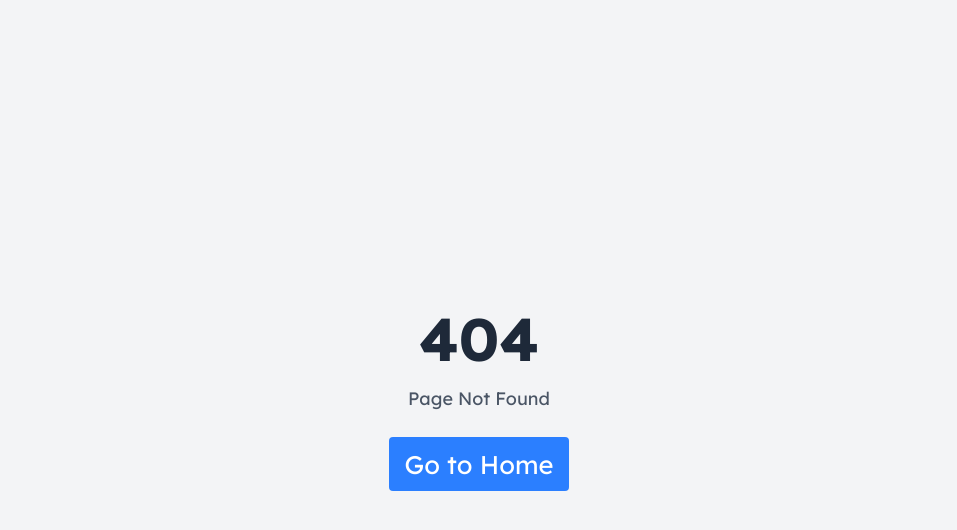
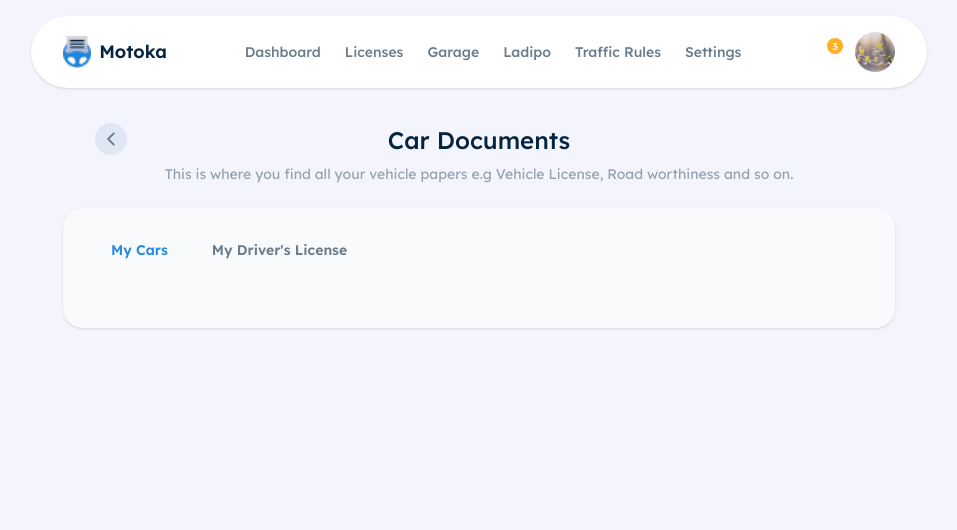
Before and after one commit to aderogbasamuel/motokademo, a React (Vite) app: page /car-documents in a window 1280 px wide. Before the commit this address had no page. Shown: the top 530 px of the page, without its empty margins (161-1118 px from the left). Built offline with nearby package versions, Linux system fonts and the light colour scheme; some icons are missing.

Commit message:
feat: Add CarDocuments page and DocumentsNav component for car document management

```diff
--- a/src/App.jsx
+++ b/src/App.jsx
@@ -31,6 +31,7 @@ import TrafficRules from "./features/trafficrules/TrafficRules.jsx";
 // import AuthLayout from "./features/auth/AuthLayout.jsx";
 import AppLayout from "./components/AppLayout";
 import Errorpage from "./404page.jsx";
+import CarDocuments from "./pages/CarDocuments.jsx";
 // import GuestRoute from "./components/GuestRoute";
 // import ScrollToTop from "./components/scrollToTop.jsx";
 
@@ -96,6 +97,7 @@ export default function App() {
 
             <Route path="dashboard" element={<Dashboard />} />
             {/* <Route path="add-car" element={<AddCar />} /> */}
+            <Route path="car-documents" element={<CarDocuments />} />
               <Route path="licenses" >
 
               <Route index element={<Licenses />} />
--- a/src/components/AppLayout.jsx
+++ b/src/components/AppLayout.jsx
@@ -149,7 +149,7 @@ export default function AppLayout() {
             <div className="flex items-center justify-between border-b border-[#F4F5FC] p-4">
               <div className="flex items-center gap-2">
                 <img src={Logo} alt="Motoka" className="h-8 w-8" />
-                <span className="text-lg font-semibold text-[#05243F]">
+                <span className="relative text-lg font-semibold text-[#05243F]">
                   Motoka
                 </span>
               </div>
--- /dev/null
+++ b/src/components/DocumentsNav.jsx
@@ -0,0 +1,35 @@
+function DocumentsNav({
+  activeTab = "license",
+  onLicenseClick,
+  onGarageClick,
+}) {
+    return (
+        <div className="mb-5 flex flex-wrap gap-2 sm:gap-3">
+      <button
+        onClick={onLicenseClick}
+        className={`rounded-full px-4 py-2 text-sm font-semibold transition-all hover:shadow-md ${
+          activeTab === "license"
+            ? "text-[#2389E3] bg-transparent hover:text-[#1b6dbd]"
+            : "text-[#697C8C] bg-transparent hover:text-[#d1d6e0]"
+        }`}
+      >
+       My Cars
+      </button>
+
+      <button
+        onClick={onGarageClick}
+        className={`rounded-full px-4 py-2 text-sm font-semibold transition-all hover:shadow-md ${
+          activeTab === "DriversLicense"
+            ? "text-[#2389E3] bg-transparent hover:text-[#1b6dbd]"
+            : "text-[#697C8C] bg-transparent hover:text-[#d1d6e0]"
+        }`}
+      >
+        My Driver's License
+      </button>
+
+
+    </div>
+     );
+}
+
+export default DocumentsNav;
--- a/src/features/dashboard/components/QuickActions.jsx
+++ b/src/features/dashboard/components/QuickActions.jsx
@@ -6,7 +6,7 @@ const quickActions = [
   {
     icon: <Icon icon="mingcute:car-fill" fontSize={30} color="#2389E3" />,
     title: "View Car\nDocuments",
-    link: "/documents",
+    link: "/car-documents",
   },
   {
     icon: <Icon icon="solar:document-bold" fontSize={30} color="#2389E3" />,
--- /dev/null
+++ b/src/pages/CarDocuments.jsx
@@ -0,0 +1,37 @@
+import { useNavigate } from "react-router-dom";
+import NavigationTabs from "../components/NavigationTabs";
+import PagesLayout from "./components/PageLayout";
+import DocumentsNav from "../components/DocumentsNav";
+function CarDocuments() {
+      function handleRenewLicense(carDetail) {
+    navigate("/licenses/renew", { state: { carDetail } });
+  }
+
+  function handleGarage() {
+    navigate("/garage");
+  }
+
+  function handleAddCar() {
+    navigate("/add-car");
+  }
+    return (
+        <div className="px-4 sm:px-6 lg:px-8">
+            <PagesLayout
+                title="Car Documents"
+                subTitle="This is where you find all your vehicle papers e.g Vehicle License, Road worthiness and so on. "
+                // mainContentTitle="Car Documents Overview"
+            >
+              <div>
+                <div>
+                  <DocumentsNav/>
+                </div>
+                <div>
+
+                </div>
+              </div>
+            </PagesLayout>
+        </div>
+     );
+}
+
+export default CarDocuments;
--- /dev/null
+++ b/src/pages/components/PageLayout.jsx
@@ -0,0 +1,36 @@
+import React from "react";
+import { useNavigate } from "react-router-dom";
+import { IoIosArrowBack } from "react-icons/io";
+
+
+export default function PageLayout({ children, title, subTitle }) {
+  const navigate = useNavigate();
+  return (
+    <>
+      {/* Header */}
+      <div className="px-4 sm:px-6 lg:px-8">
+        <div className="relative mt-3 mb-6">
+          <button
+            onClick={() => navigate("/dashboard")}
+            className="absolute top-1/4 left-0 flex h-8 w-8 -translate-y-1/2 items-center justify-center rounded-full bg-[#E1E6F4] text-[#697C8C] transition-colors hover:bg-[#E5F3FF]"
+          >
+            <IoIosArrowBack className="h-5 w-5" />
+          </button>
+          <div>
+            <h1 className="text-center text-xl font-medium text-[#05243F] md:text-2xl">
+              {title}
+            </h1>
+            <p className="mt-2 text-center text-sm font-normal text-[#05243F]/40">
+              {subTitle}
+            </p>
+          </div>
+        </div>
+      </div>
+
+      {/* Main Content */}
+      <div className="mx-4 max-w-4xl rounded-[20px] bg-[#F9FAFC] px-4 pt-6 pb-10 shadow-sm sm:mx-auto sm:px-8">
+        {children}
+      </div>
+    </>
+  );
+}
```
Also changed, not shown: src/pages/Dashboard.jsx (deleted).
